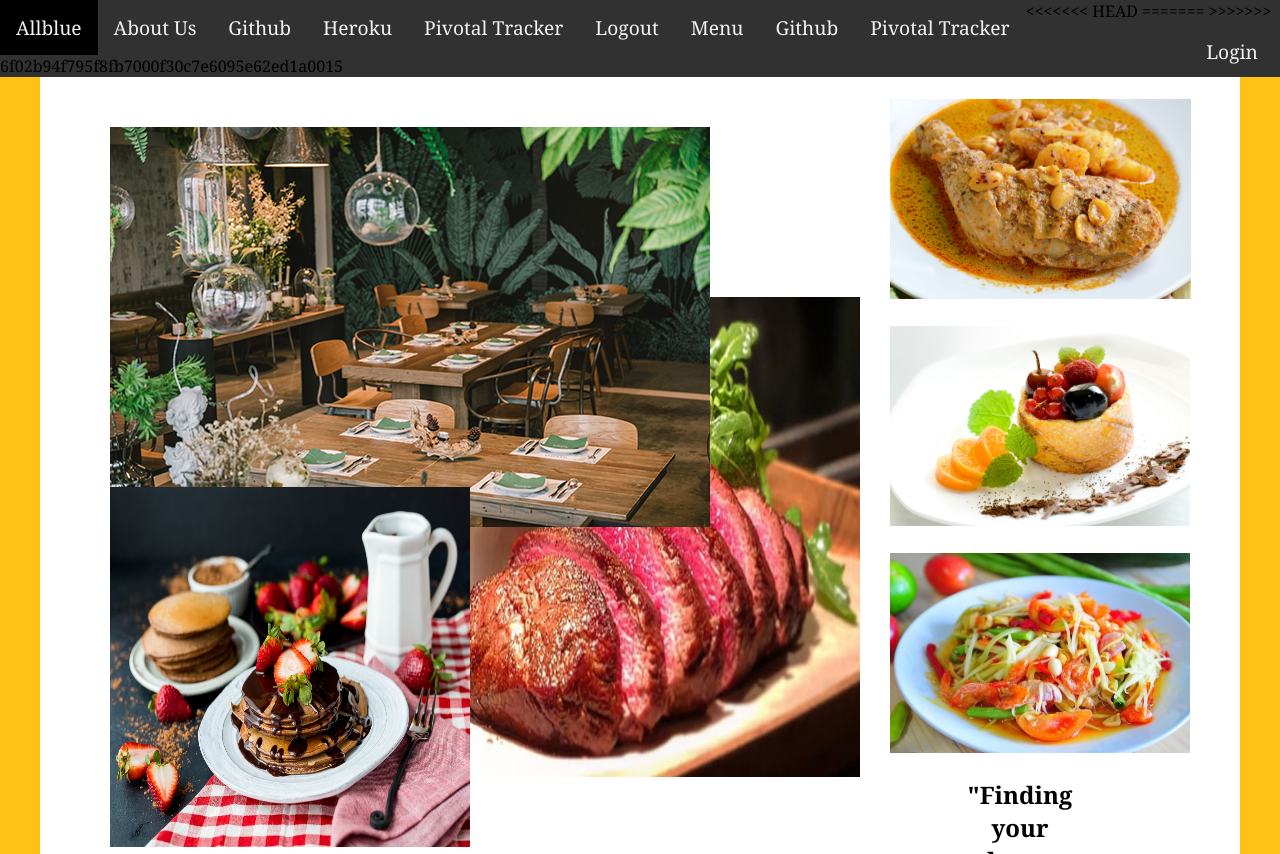
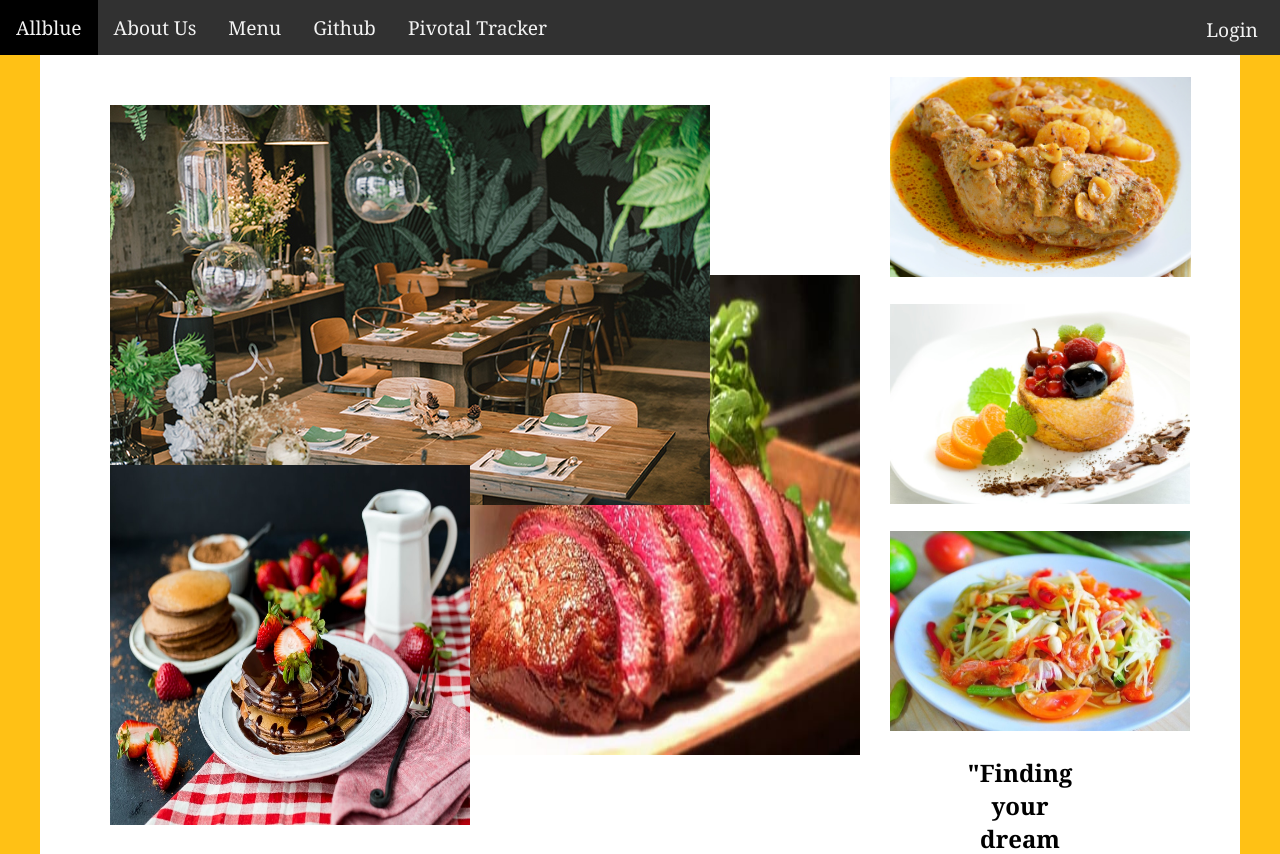
Before and after one commit to yodsatorn/cn331-Project-Allblue, a Django app: page / in a window 1280 px wide. Shown: the top 854 px of the page. Run offline with Django 3.2, Linux system fonts and the light colour scheme.

Commit message:
fix conflict

```diff
--- a/index/templates/index.html
+++ b/index/templates/index.html
@@ -15,17 +15,10 @@
         <div class="top-nav">
             <a href="{% url "index" %}">Allblue</a>
             <a href="{% url "about" %}">About Us</a>
-<<<<<<< HEAD
-            <a href="https://github.com/6110613228/cn331-Project-Allblue">Github</a>
-            <a href="https://github.com/6110613228/cn331-Project-Allblue/blob/main">Heroku</a>
-            <a href="https://www.pivotaltracker.com/n/projects/2469972">Pivotal Tracker</a>
-            <a class="logout" href="#">Logout</a>
-=======
             <a href="">Menu</a>
             <a href="https://github.com/6110613228/cn331-Project-Allblue" target="blank">Github</a>
             <a href="https://www.pivotaltracker.com/n/projects/2469972" target="blank">Pivotal Tracker</a>
             <a class="login" href="">Login</a>
->>>>>>> 6f02b94f795f8fb7000f30c7e6095e62ed1a0015
         </div>
     </header>
 
```
